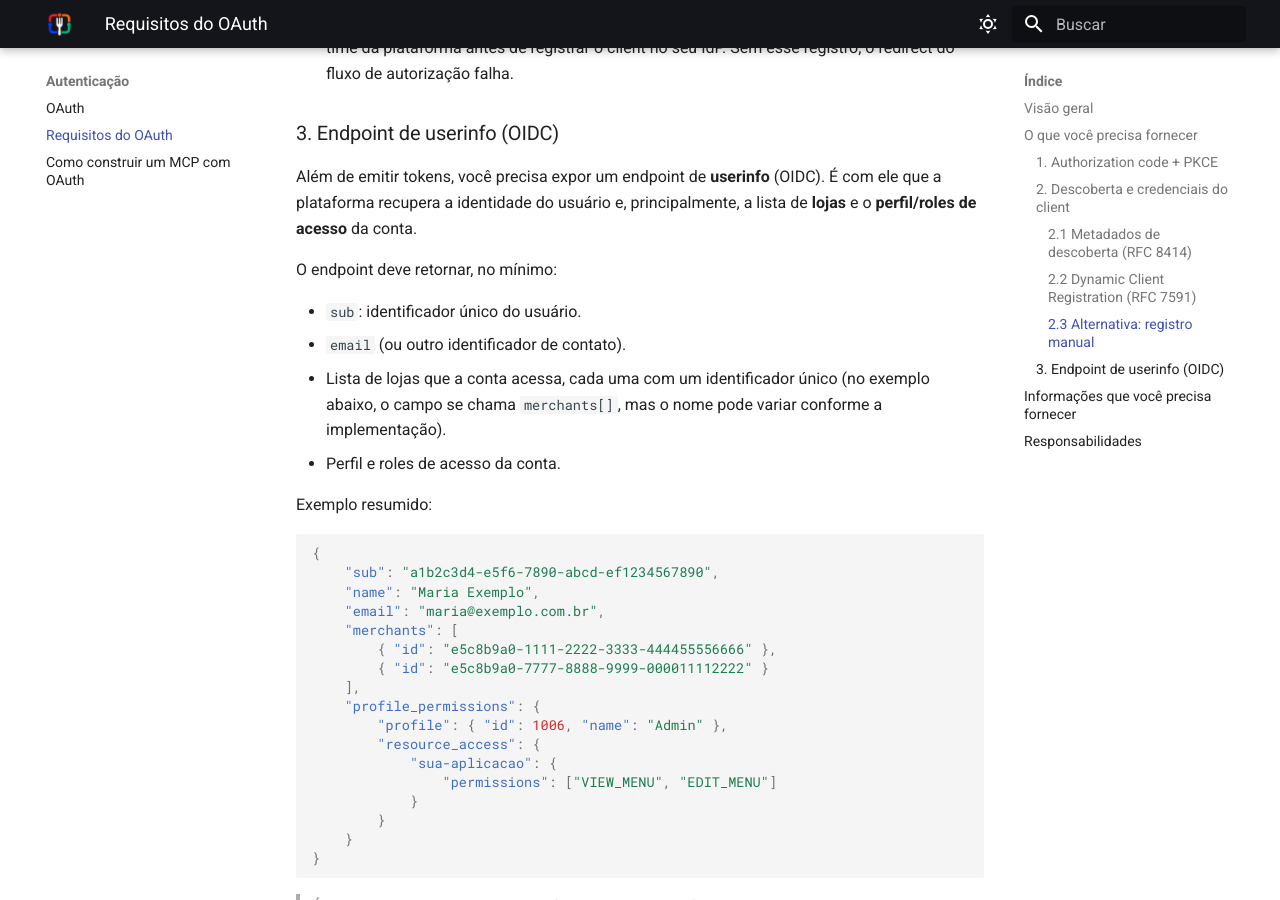
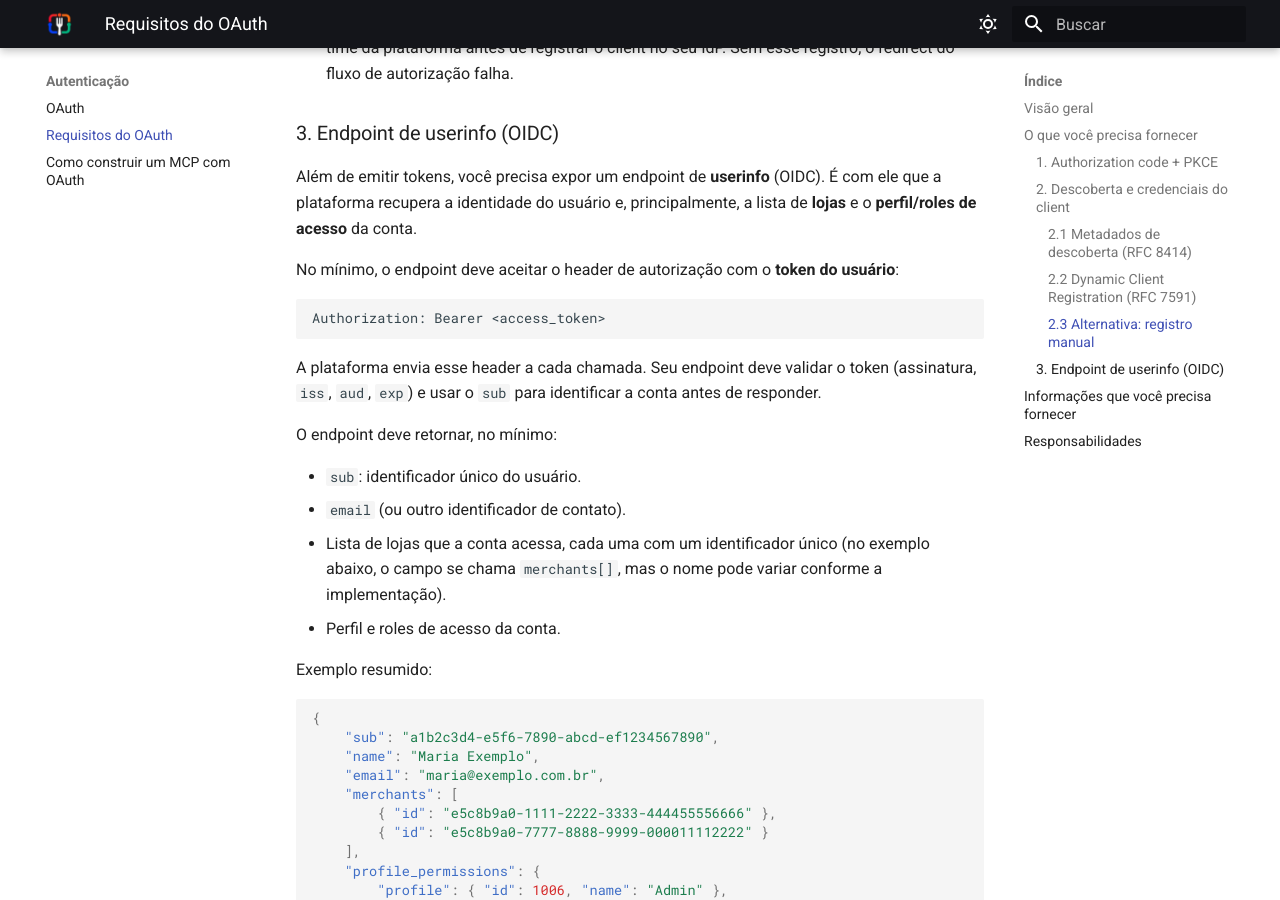
Before and after one commit to OpenRestaurantProtocol/docs, an MkDocs documentation site: the page built from docs/auth/oauth-requirements.md, in a window 1280 px wide and 900 px high, scrolled down 1972 px. Built offline with MkDocs 1.6.1 and Material for MkDocs 9.7.7, drawn with Linux system fonts in a browser that asks for light colours; the version menu is left out.

Commit message:
Document userinfo request: require Authorization Bearer header

````diff
--- a/docs/auth/oauth-requirements.md
+++ b/docs/auth/oauth-requirements.md
@@ -52,6 +52,14 @@ Se o seu authorization server não suportar DCR, registre a plataforma como clie
 
 Além de emitir tokens, você precisa expor um endpoint de **userinfo** (OIDC). É com ele que a plataforma recupera a identidade do usuário e, principalmente, a lista de **lojas** e o **perfil/roles de acesso** da conta.
 
+No mínimo, o endpoint deve aceitar o header de autorização com o **token do usuário**:
+
+```
+Authorization: Bearer <access_token>
+```
+
+A plataforma envia esse header a cada chamada. Seu endpoint deve validar o token (assinatura, `iss`, `aud`, `exp`) e usar o `sub` para identificar a conta antes de responder.
+
 O endpoint deve retornar, no mínimo:
 
 - `sub`: identificador único do usuário.
````
